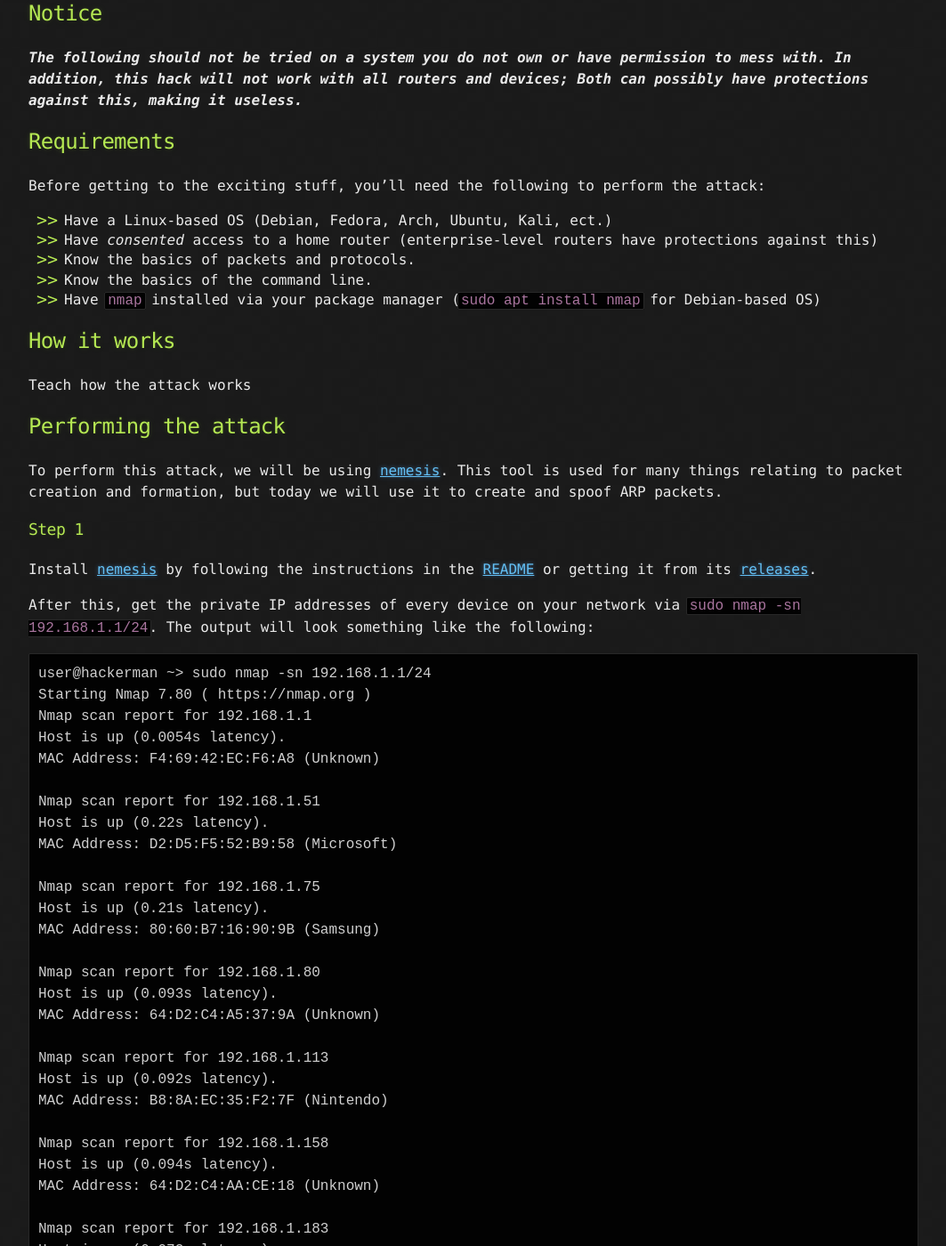
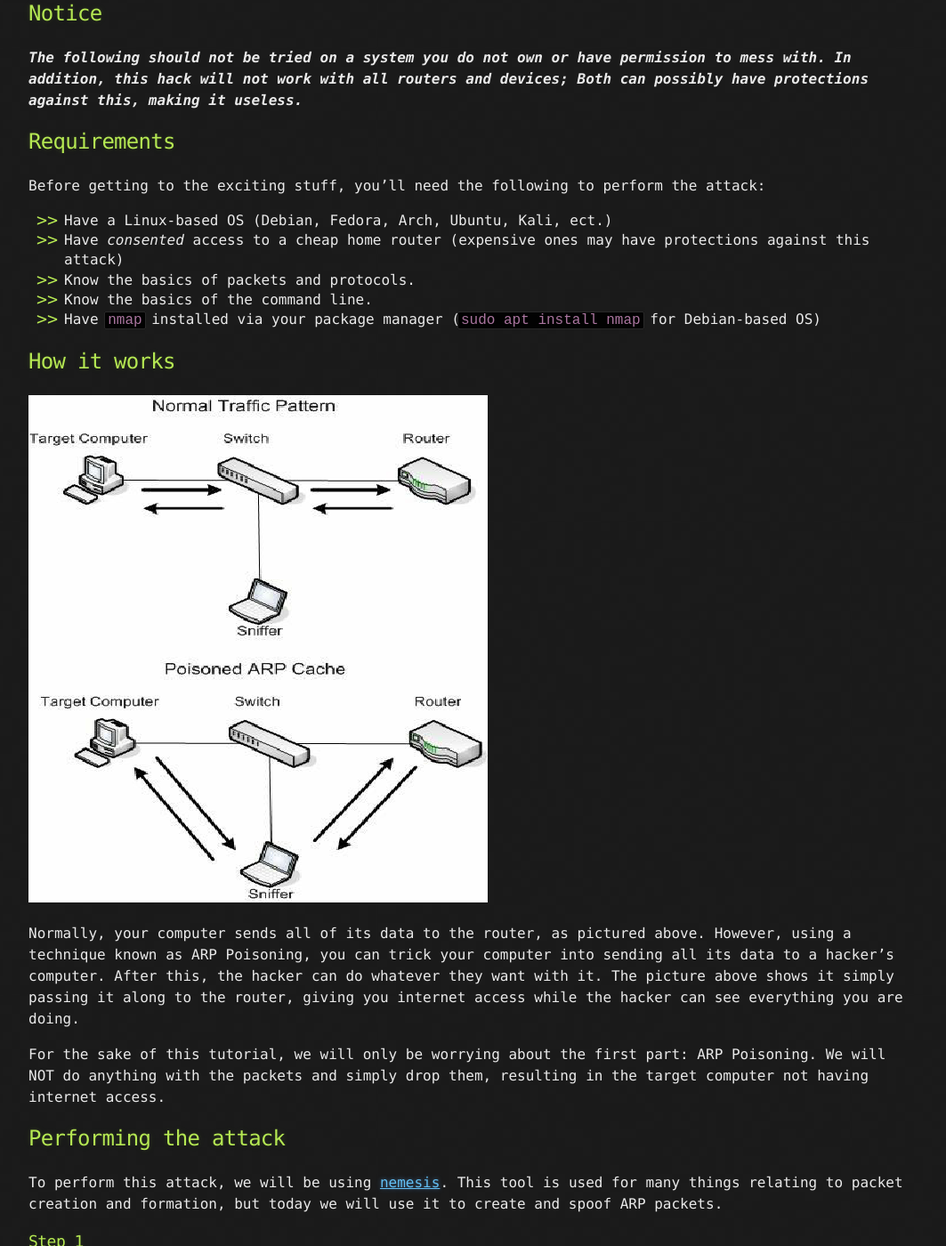
Before and after one commit to Desperationis/NLM-Hackathon22, a Jekyll site: the page built from index.md, in a window 1280 px wide and 1400 px high, scrolled down 478 px. Shown: the whole window at 89% size, without its empty margins (108-1171 px from the left). Built offline with Jekyll 4.4.1, drawn with Linux system fonts in a browser that asks for light colours; some of the changed text lies outside the part shown.

Commit message:
Finish website

````diff
--- a/index.md
+++ b/index.md
@@ -13,13 +13,17 @@ Hello! I am Diego Contreras from John Glenn High School. I have been programming
 ## Requirements
 Before getting to the exciting stuff, you'll need the following to perform the attack:
 * Have a Linux-based OS (Debian, Fedora, Arch, Ubuntu, Kali, ect.)
-* Have *consented* access to a home router (enterprise-level routers have protections against this)
+* Have *consented* access to a cheap home router (expensive ones may have protections against this attack)
 * Know the basics of packets and protocols.
 * Know the basics of the command line.
 * Have `nmap` installed via your package manager (`sudo apt install nmap` for Debian-based OS)
 
 ## How it works
-Teach how the attack works
+![example](assets/images/teach.png)
+
+Normally, your computer sends all of its data to the router, as pictured above. However, using a technique known as ARP Poisoning, you can trick your computer into sending all its data to a hacker's computer. After this, the hacker can do whatever they want with it. The picture above shows it simply passing it along to the router, giving you internet access while the hacker can see everything you are doing.
+
+For the sake of this tutorial, we will only be worrying about the first part: ARP Poisoning. We will NOT do anything with the packets and simply drop them, resulting in the target computer not having internet access.
 
 
 ## Performing the attack
@@ -114,6 +118,8 @@ By now, you should have the following:
 
 
 ### Step 3
+NOTE: This is the step that might not work with all routers. Some may have protections against it, and at most you'll only block access to the router's login page and nothing more.
+
 Here we will run the actual `nemesis` command:
 
 ```
````
Also changed, not shown: assets/images/teach.png (added), 2 other files.
